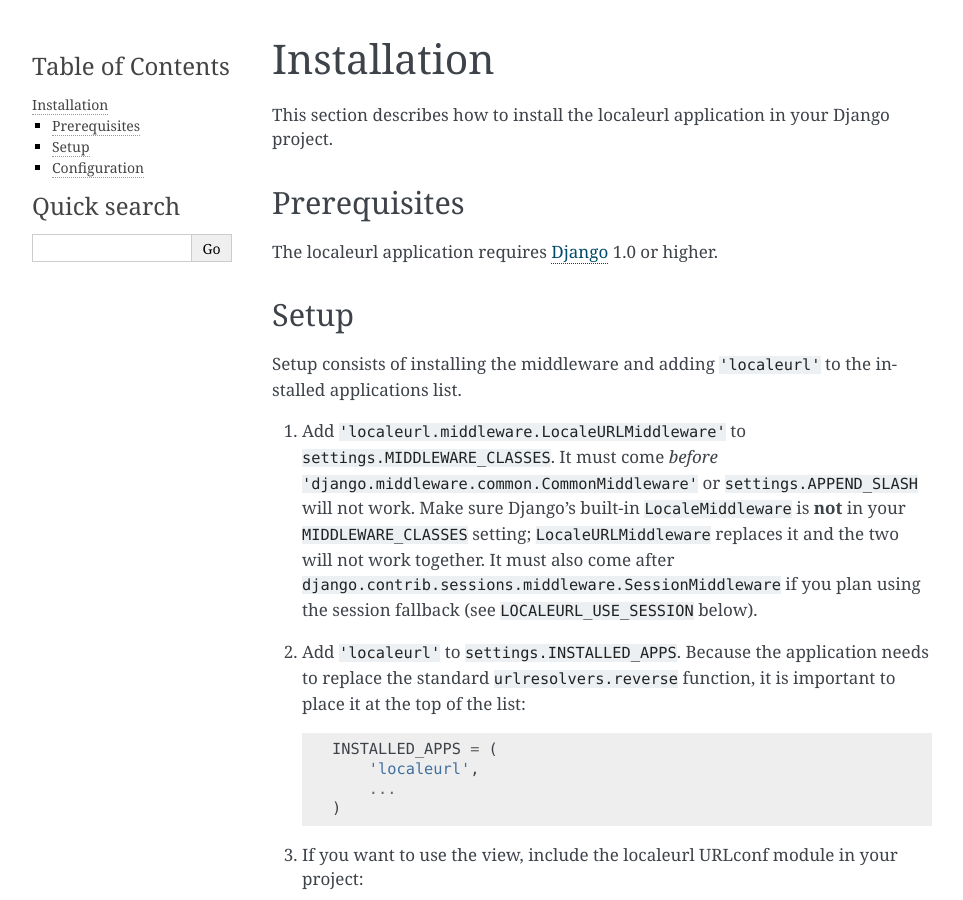
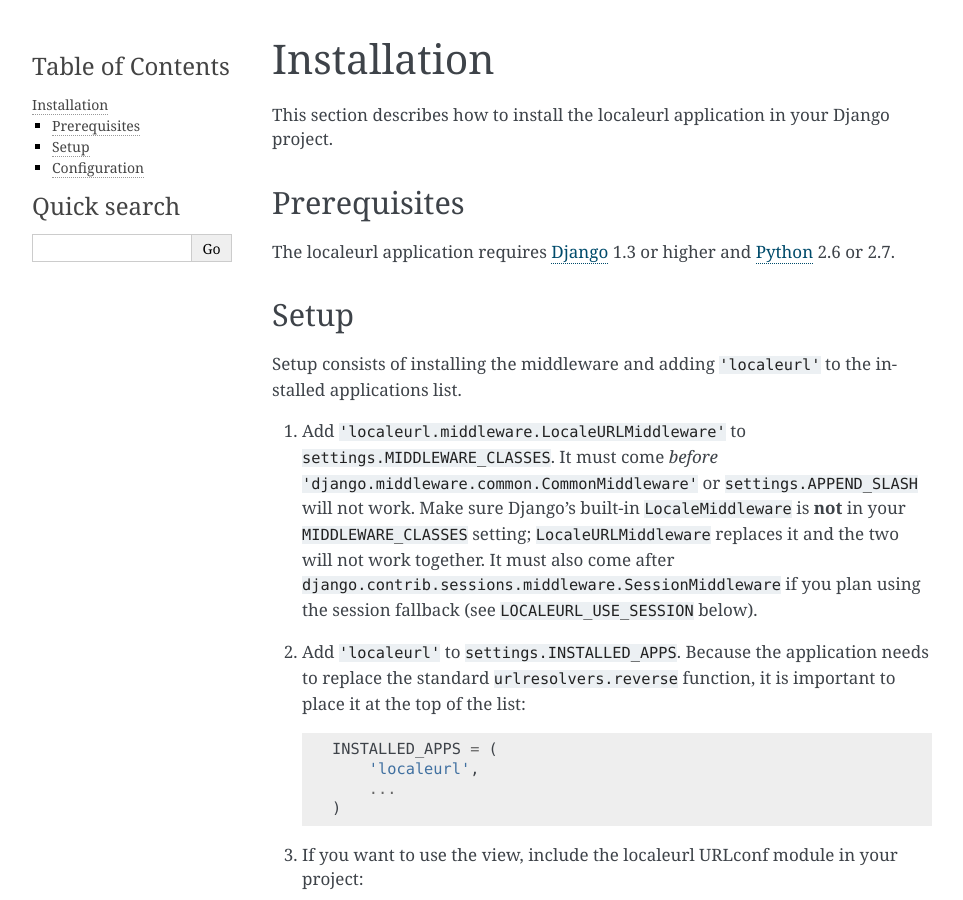
Before and after one commit to eugena/django-localeurl, a Sphinx documentation site: the page built from docs/setup.rst, in a window 1280 px wide and 900 px high. Shown: the whole window, without its empty margins (148-1111 px from the left). Built offline with Sphinx 7.4.7, drawn with Linux system fonts in a browser that asks for light colours.

Commit message:
Update docs to reflect correct minimum versions.

```diff
--- a/docs/setup.rst
+++ b/docs/setup.rst
@@ -9,9 +9,10 @@ project.
 Prerequisites
 -------------
 
-The localeurl application requires Django_ 1.0 or higher.
+The localeurl application requires Django_ 1.3 or higher and Python_ 2.6 or 2.7.
 
 .. _Django: http://www.djangoproject.com/download/
+.. _Python: http://www.python.org/download/
 
 
 Setup
```
